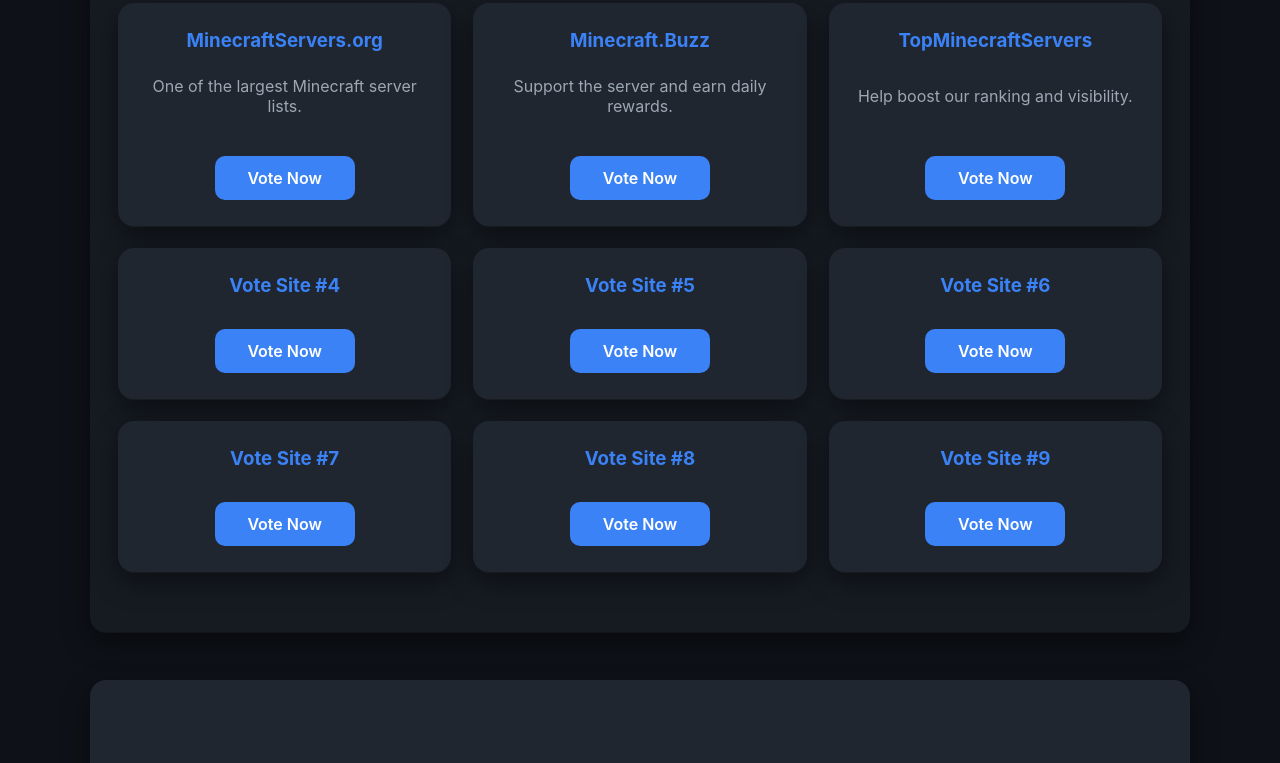
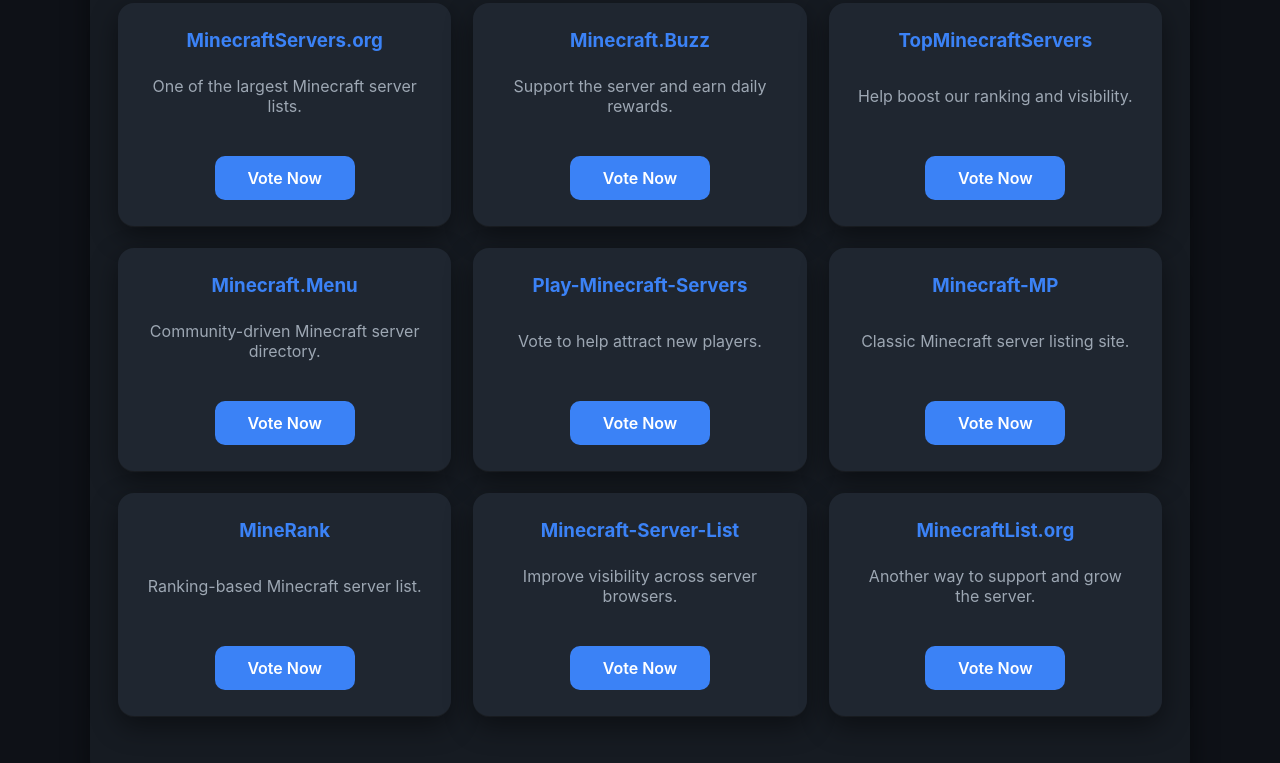
Before and after one commit to Viizorr/ricksmcserver, a plain HTML site: page vote.html in a window 1280 px wide. Shown: the part 607-1370 px from the top of the page. Drawn offline with Linux system fonts and the light colour scheme.

Commit message:
Added 6 more valid vote links to increase from 3 to 9 total.
Signed-off-by: Viizorr <Viizorr@users.noreply.github.com>

```diff
--- a/vote.html
+++ b/vote.html
@@ -72,44 +72,62 @@
   </div>
 
   <div class="card">
-      <h3>Vote Site #4</h3>
+    <h3>Minecraft.Menu</h3>
+    <p>Community-driven Minecraft server directory.</p>
     <div class="card-footer">
-        <a href="#" class="button">Vote Now</a>
+      <a href="https://minecraft.menu/server-ricks-mc-server.5568/vote" target="_blank" class="button">
+        Vote Now
+      </a>
     </div>
   </div>
 
   <div class="card">
-      <h3>Vote Site #5</h3>
+    <h3>Play-Minecraft-Servers</h3>
+    <p>Vote to help attract new players.</p>
     <div class="card-footer">
-        <a href="#" class="button">Vote Now</a>
+      <a href="https://play-minecraft-servers.com/minecraft-servers/ricks-mc-server/?tab=vote" target="_blank" class="button">
+        Vote Now
+      </a>
     </div>
   </div>
 
   <div class="card">
-      <h3>Vote Site #6</h3>
+    <h3>Minecraft-MP</h3>
+    <p>Classic Minecraft server listing site.</p>
     <div class="card-footer">
-        <a href="#" class="button">Vote Now</a>
+      <a href="https://minecraft-mp.com/server/351953/vote/" target="_blank" class="button">
+        Vote Now
+      </a>
     </div>
   </div>
 
   <div class="card">
-      <h3>Vote Site #7</h3>
+    <h3>MineRank</h3>
+    <p>Ranking-based Minecraft server list.</p>
     <div class="card-footer">
-        <a href="#" class="button">Vote Now</a>
+      <a href="https://www.minerank.com/ricks-mc-server/vote" target="_blank" class="button">
+        Vote Now
+      </a>
     </div>
   </div>
 
   <div class="card">
-      <h3>Vote Site #8</h3>
+    <h3>Minecraft-Server-List</h3>
+    <p>Improve visibility across server browsers.</p>
     <div class="card-footer">
-        <a href="#" class="button">Vote Now</a>
+      <a href="https://minecraft-server-list.com/server/516626/vote/" target="_blank" class="button">
+        Vote Now
+      </a>
     </div>
   </div>
 
   <div class="card">
-      <h3>Vote Site #9</h3>
+    <h3>MinecraftList.org</h3>
+    <p>Another way to support and grow the server.</p>
     <div class="card-footer">
-        <a href="#" class="button">Vote Now</a>
+      <a href="https://minecraftlist.org/vote/33982" target="_blank" class="button">
+        Vote Now
+      </a>
     </div>
   </div>
 
```
Lines whose indentation alone changed are shown as unchanged.
